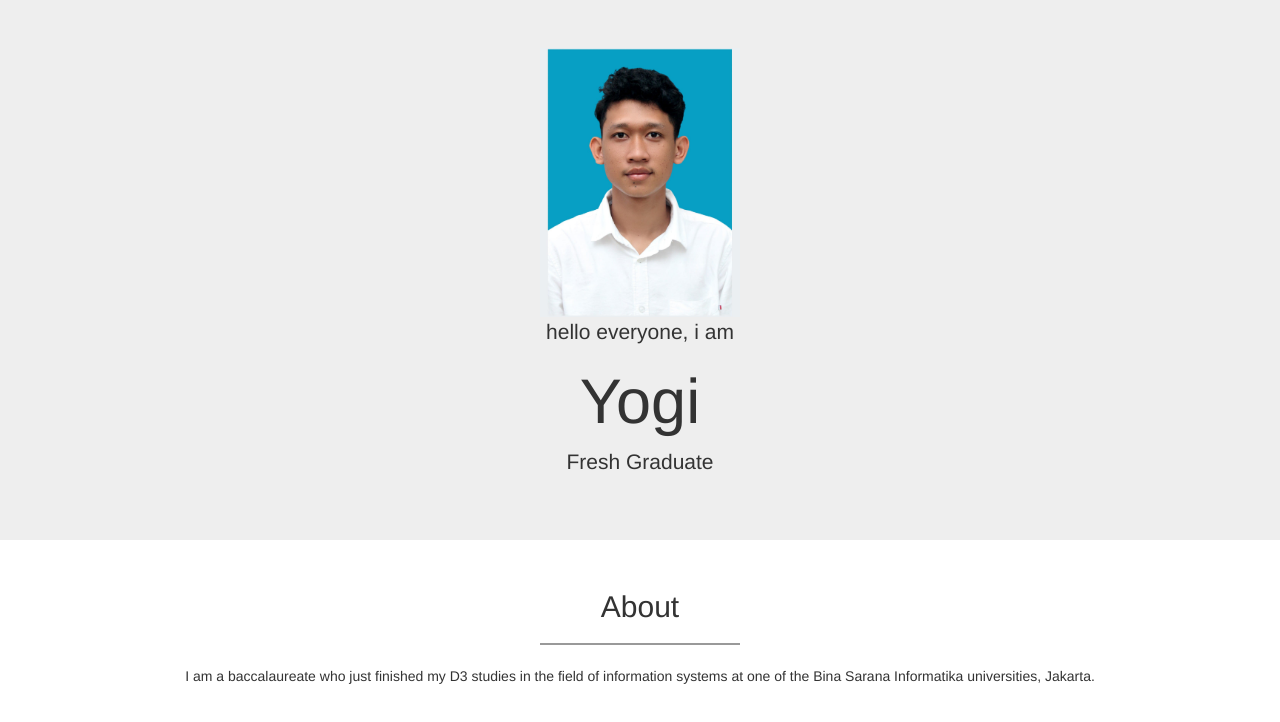
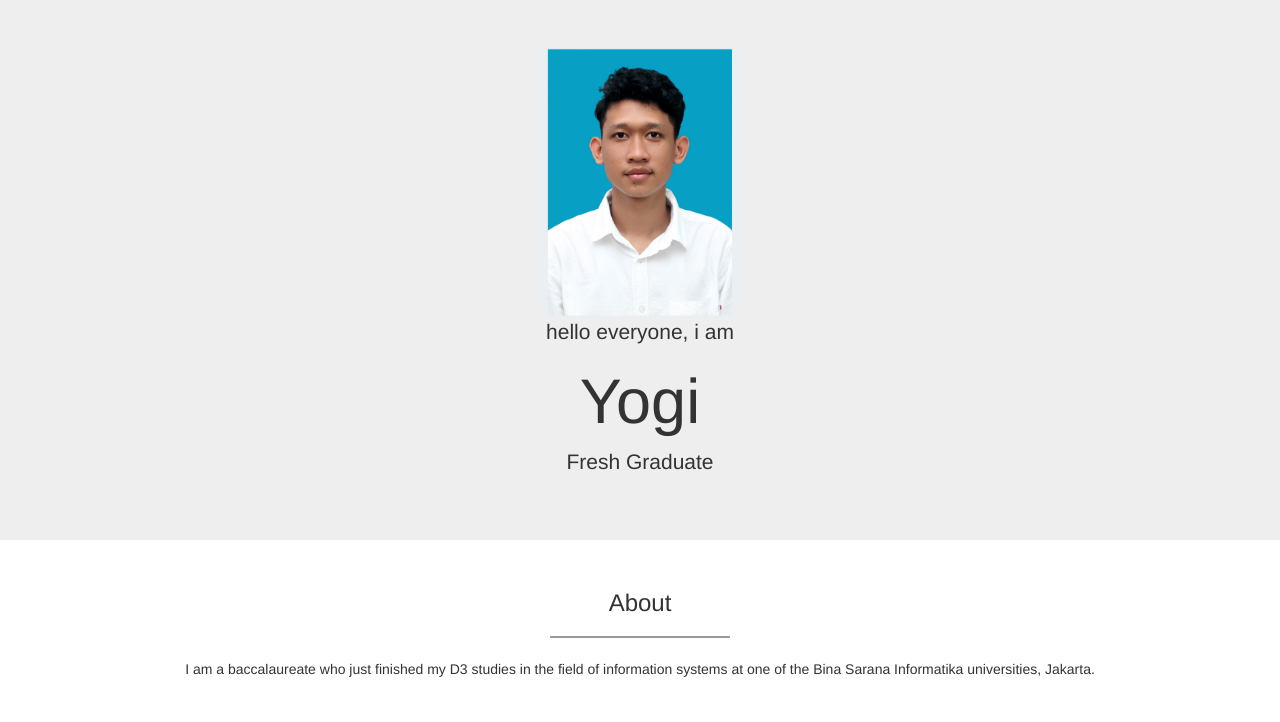
Before and after one commit to yogiard/yogiardiansyahh.github.io, a plain HTML site: page index.html in a window 1280 px wide. Drawn offline with nearby package versions, Linux system fonts and the light colour scheme.

Commit message:
first commit

```diff
--- a/css/style.css
+++ b/css/style.css
@@ -3,6 +3,6 @@
 }
 
 .about hr{
-	width: 200px;
+	width: 180px;
 	border-top: 2px solid #999;
 }
--- a/index.html
+++ b/index.html
@@ -36,7 +36,7 @@
   <div class="container">
     <div class="row"></div>
     <div class="col-xs-12"></div>
-    <h2 class="text-center">About</h2>
+    <h3 class="text-center">About</h3>
     <hr>
 
     <div class="row"></div>
```
